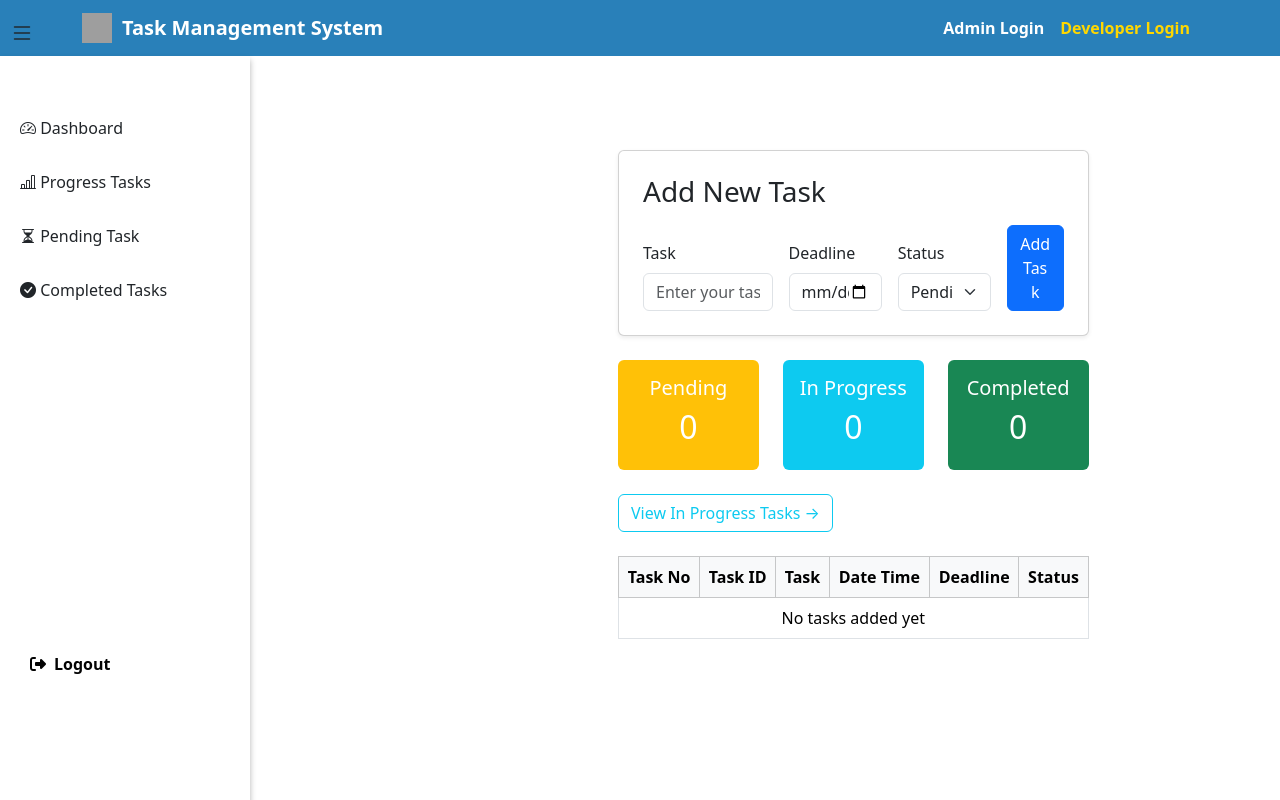
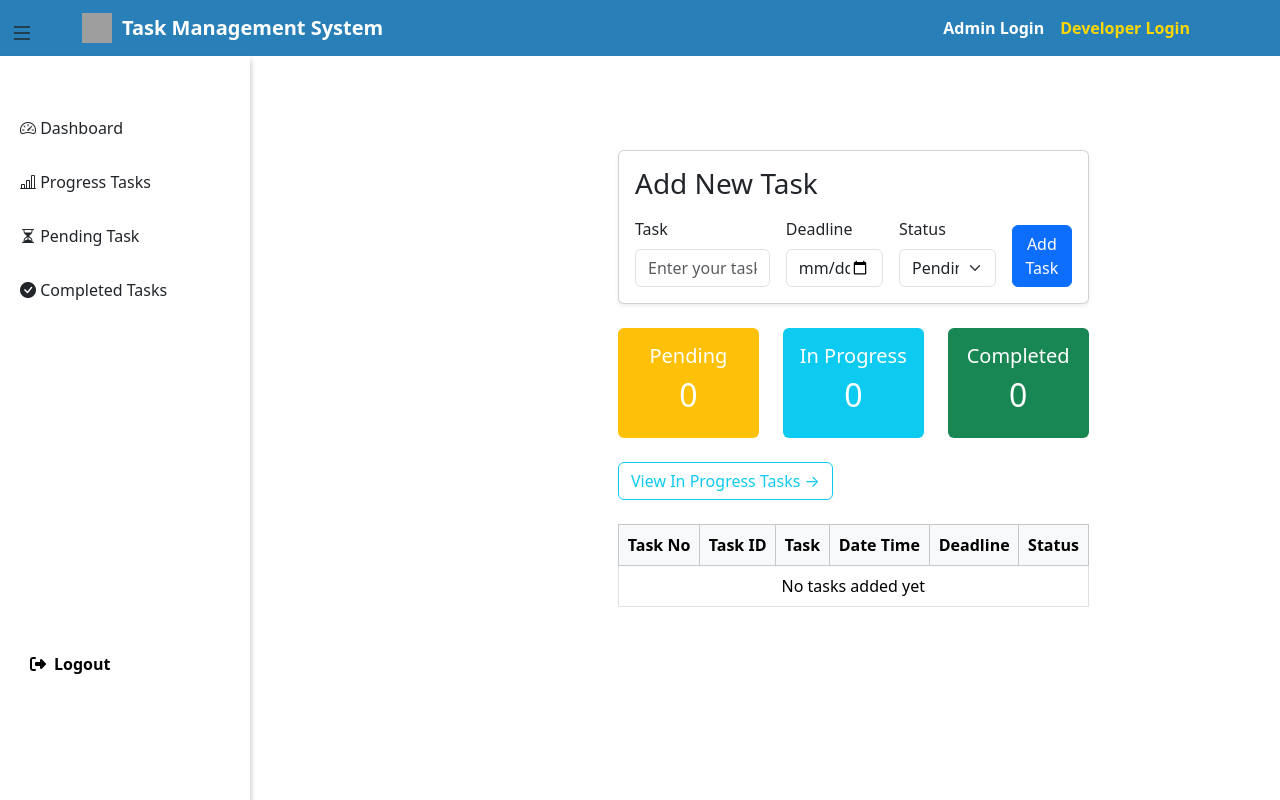
Before and after one commit to Kapil110248/Task-Manegement-App, a React (Vite) app: page /developerDashboard in a window 1280 px wide. Shown: the top 800 px of the page. Built offline with nearby package versions, Linux system fonts and the light colour scheme; grey boxes are pictures that could not be loaded.

Commit message:
update this code

```diff
--- a/src/components/Developer/DeveloperPages/Dashboard.jsx
+++ b/src/components/Developer/DeveloperPages/Dashboard.jsx
@@ -37,7 +37,7 @@ function Dashboard({ tasks, setTasks }) {
     <div className="container-fluid px-5 py-4"style={{ marginRight:"400px", marginLeft:"-300px" }}>
       <div className="mx-auto" style={{ maxWidth: "1400px" }}>
         {/* Task Input Form */}
-        <div className="card p-4 mb-4 shadow-sm">
+        <div className="card p-3 mb-4 shadow-sm">
           <h3 className="mb-3">Add New Task</h3>
           <div className="row g-3 align-items-end">
             <div className="col-md-4">
```
